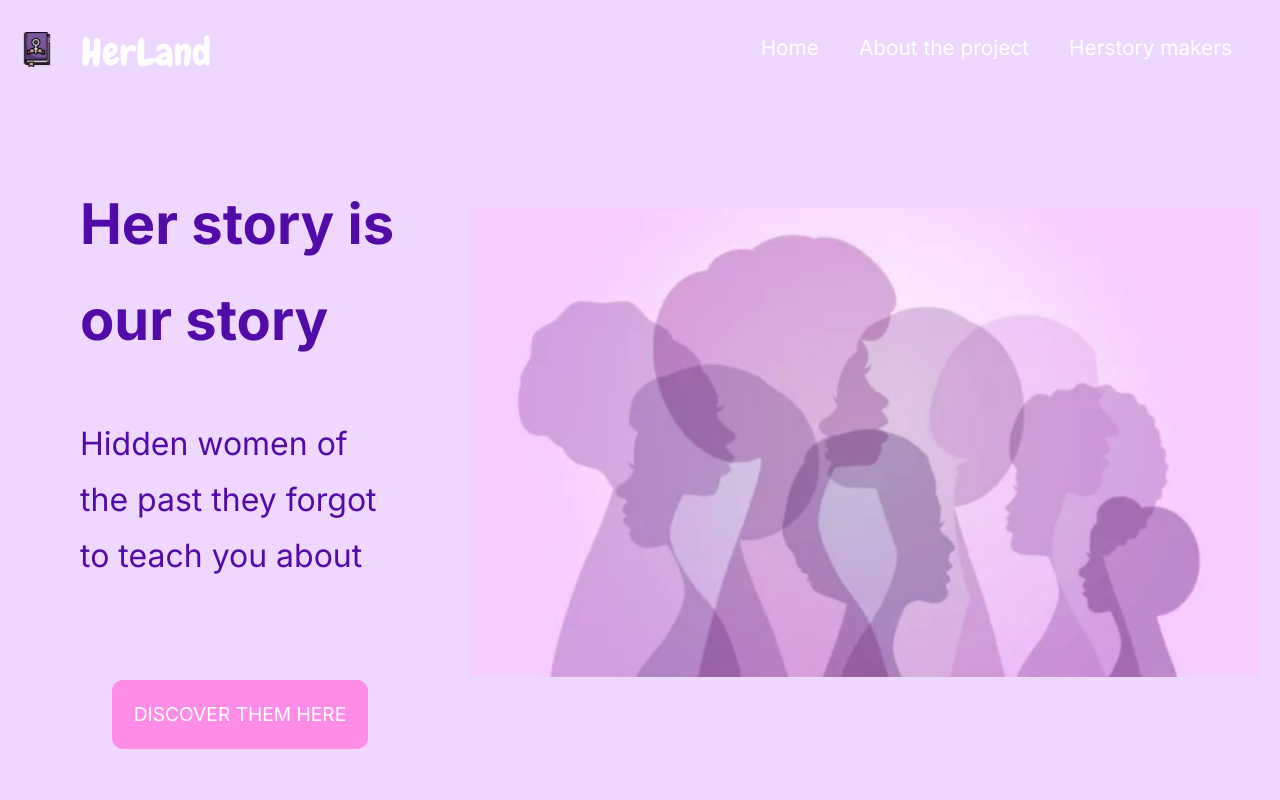
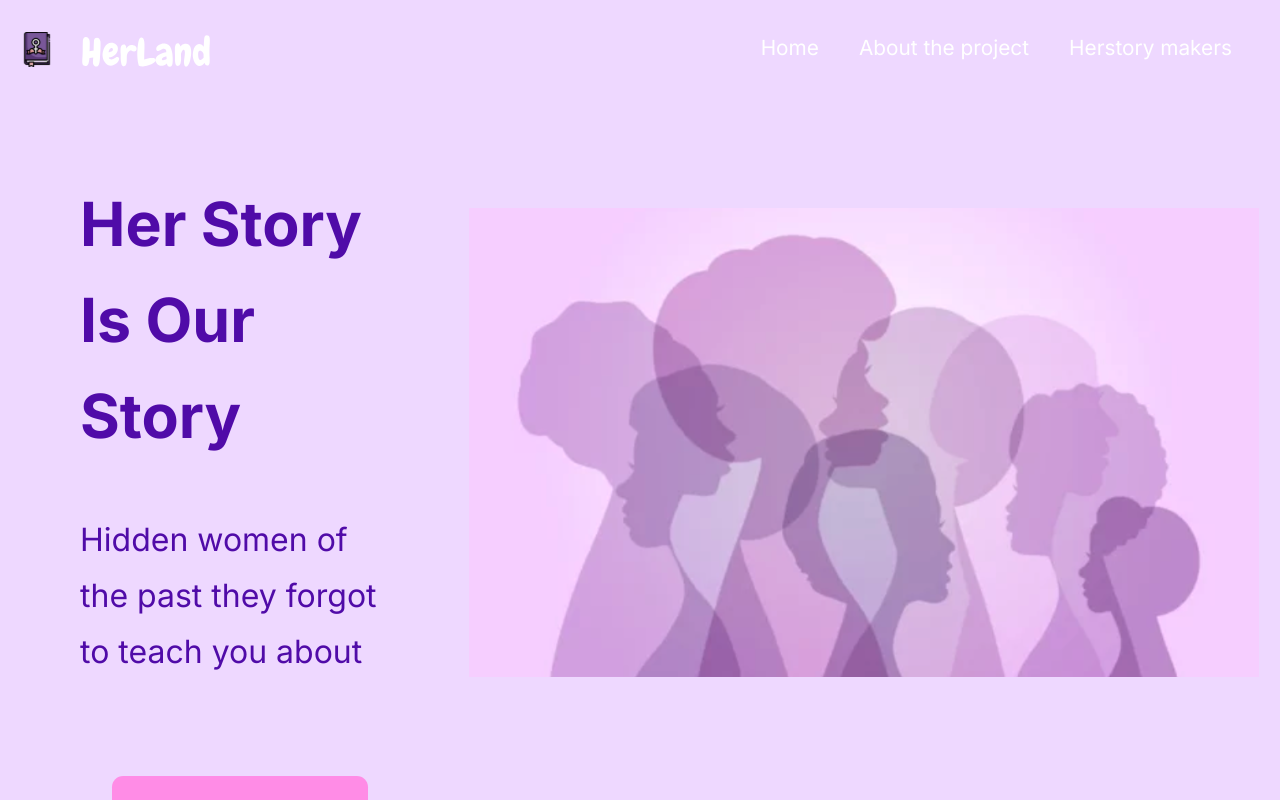
Before and after one commit to Ari-F90/HerLand-front, a React (Create React App) app: page / in a window 1280 px wide. Shown: the top 800 px of the page. Built offline with nearby package versions, Linux system fonts and the light colour scheme.

Commit message:
Updating styles home and list

```diff
--- a/src/core/components/pages/figureListpage/figureListpage.module.scss
+++ b/src/core/components/pages/figureListpage/figureListpage.module.scss
@@ -8,7 +8,12 @@
     border-bottom: 1.5px solid rgb(255, 255, 255);
     font-family: "Inter", sans-serif;
     margin-top: 2.5rem;
-    margin-right: 1rem;
-    margin-left: 1rem;
+    margin-right: 10%;
+    margin-left: 10%;
+  }
+  @media screen and (min-width: 750px) {
+    &__title {
+      font-size: 2rem;
+    }
   }
 }
--- a/src/core/components/pages/homepage/homepage.module.scss
+++ b/src/core/components/pages/homepage/homepage.module.scss
@@ -60,7 +60,7 @@
 
   @media screen and (min-width: 1100px) {
     &__title {
-      font-size: 3.5rem;
+      font-size: 3.8rem;
       line-height: 6rem;
     }
     &__text {
--- a/src/core/components/pages/homepage/homepage.tsx
+++ b/src/core/components/pages/homepage/homepage.tsx
@@ -16,7 +16,7 @@ export default function HomePage() {
           <div className={styles.desktop2}>
             <div className={styles.homepage__second}>
               <div className={styles.homepage__title}>
-                Her story is our story
+                Her Story Is Our Story
               </div>
               <p className={styles.homepage__text}>
                 Hidden women of the past they forgot to teach you about
```
